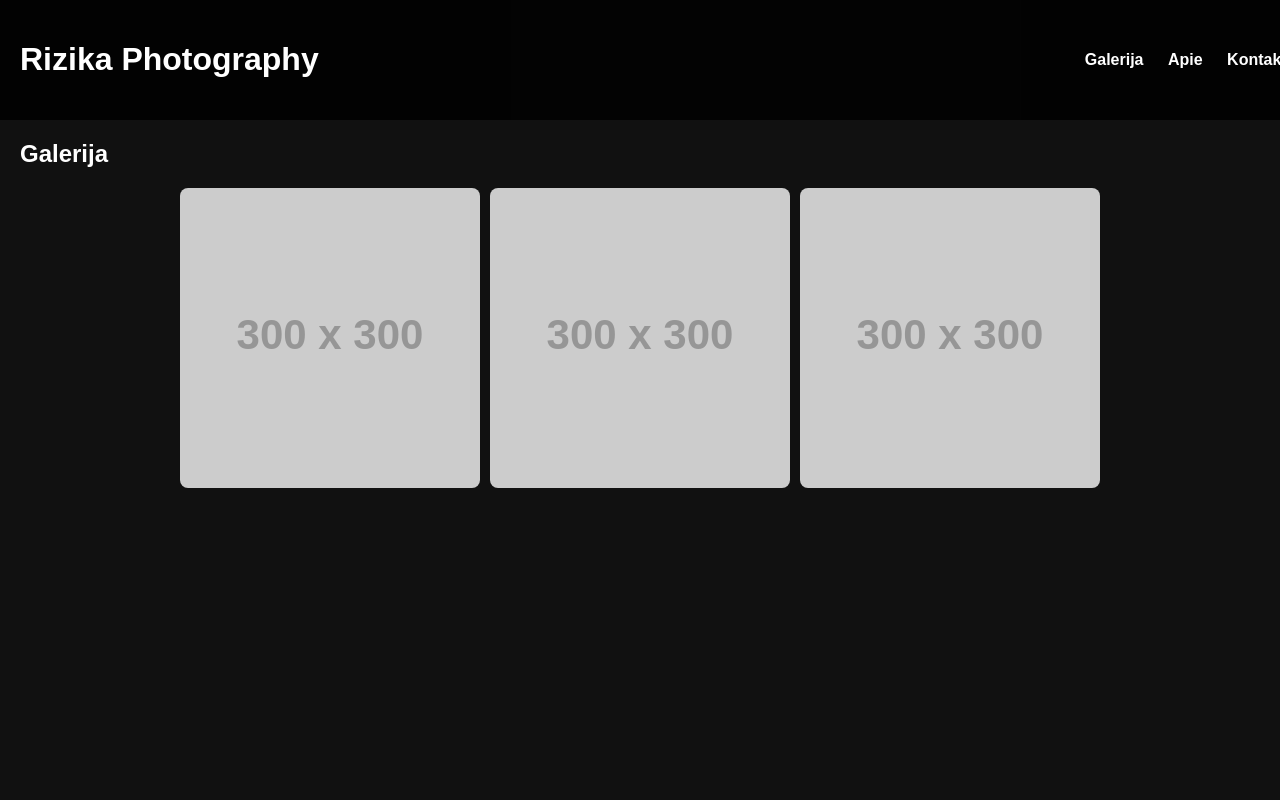
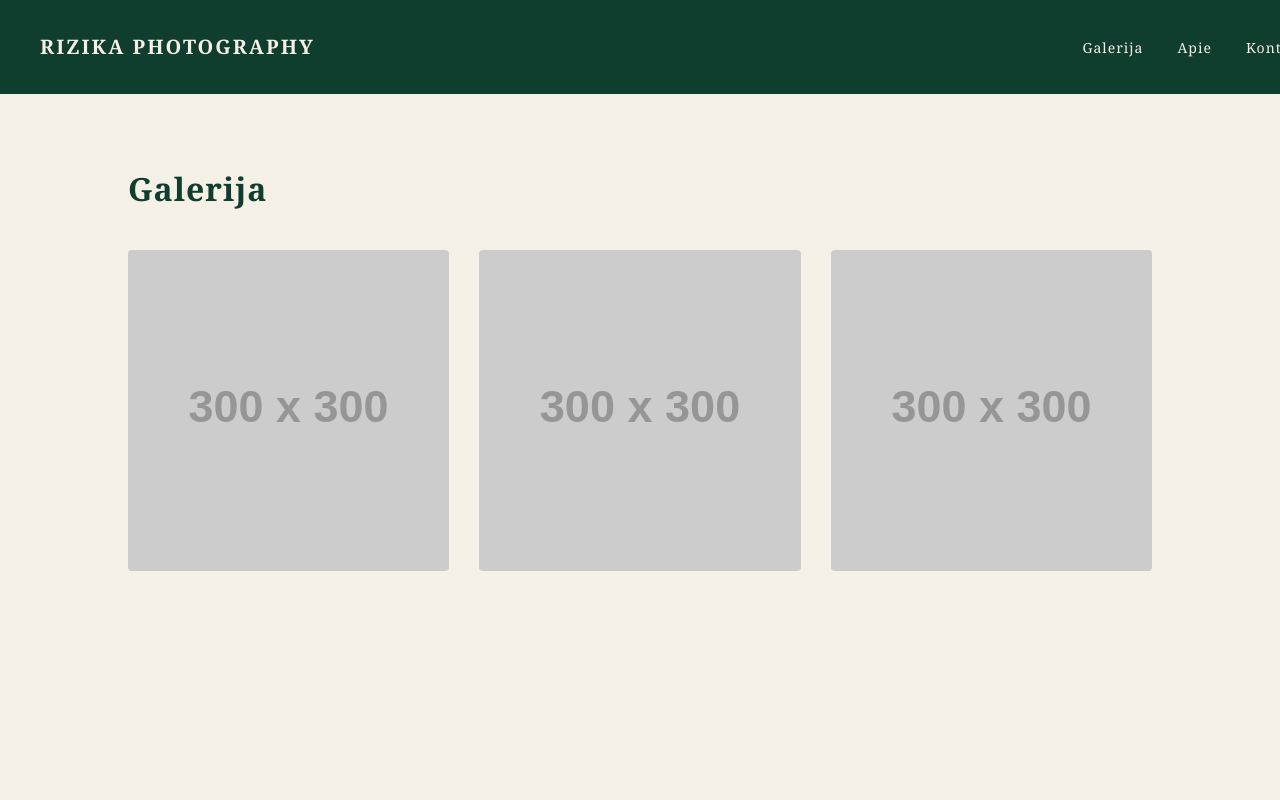
Before and after one commit to Rizika5/rizika, a plain HTML site: page index.html in a window 1280 px wide. Shown: the top 800 px of the page. Drawn offline with Linux system fonts and the light colour scheme; placeholder pictures from the web are drawn by us.

Commit message:
Update style.css

```diff
--- a/style.css
+++ b/style.css
@@ -1,51 +1,65 @@
-html { scroll-behavior: smooth; }
+html {
+  scroll-behavior: smooth;
+}
 
 body {
-    font-family: Arial, sans-serif;
   margin: 0;
-    padding: 0;
-    background: #111;
-    color: #fff;
+  font-family: "Georgia", serif;
+  background: #f6f1e7; /* dramblio kaulas */
+  color: #111;
 }
 
 header {
   position: fixed;
   top: 0;
   width: 100%;
-    background: rgba(0,0,0,0.85);
-    padding: 20px;
+  background: #0f3d2e; /* smaragdinė */
+  padding: 20px 40px;
   display: flex;
   justify-content: space-between;
   align-items: center;
-    z-index: 10;
+  z-index: 100;
+}
+
+header h1 {
+  color: #f6f1e7;
+  font-size: 20px;
+  letter-spacing: 2px;
+  text-transform: uppercase;
 }
 
 nav a {
-    color: #fff;
-    margin-left: 20px;
+  color: #f6f1e7;
+  margin-left: 30px;
   text-decoration: none;
-    font-weight: bold;
+  font-size: 14px;
+  letter-spacing: 1px;
 }
 
 section {
-    padding: 120px 20px 80px 20px;
-    min-height: 100vh;
+  padding: 140px 10% 100px;
+}
+
+h2 {
+  font-size: 32px;
+  margin-bottom: 40px;
+  color: #0f3d2e;
+  letter-spacing: 1px;
+}
+
+p {
+  max-width: 800px;
+  line-height: 1.8;
+  font-size: 16px;
 }
 
 .gallery {
-    display: flex;
-    flex-wrap: wrap;
-    gap: 10px;
-    justify-content: center;
+  display: grid;
+  grid-template-columns: repeat(auto-fit, minmax(280px, 1fr));
+  gap: 30px;
 }
 
 .gallery img {
-    width: 300px;
-    height: auto;
-    transition: transform 0.3s;
-    border-radius: 8px;
+  width: 100%;
+  border-radius: 4px;
 }
-
-.gallery img:hover {
-    transform: scale(1.05);
-}
```
Lines whose indentation alone changed are shown as unchanged.
